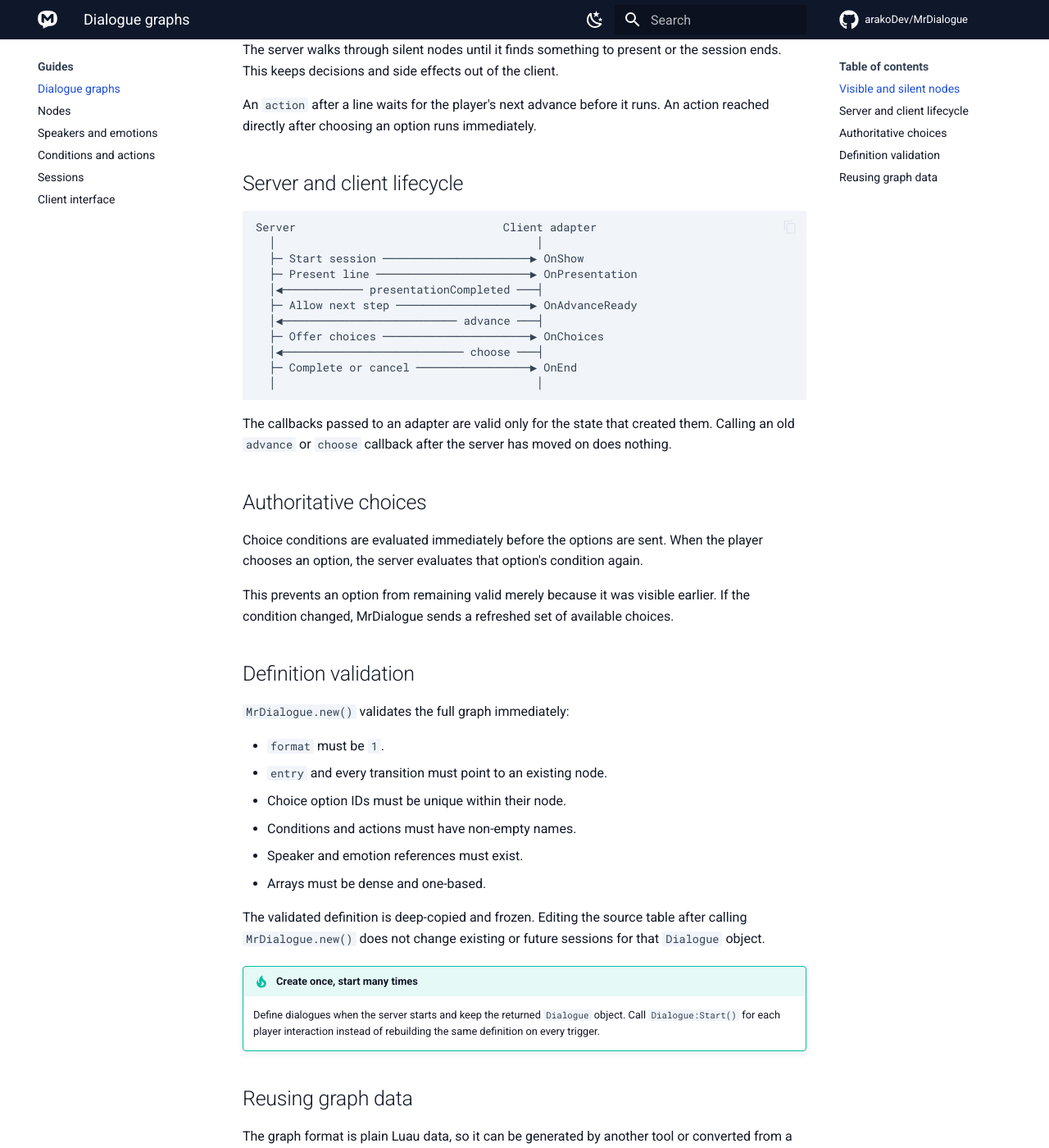
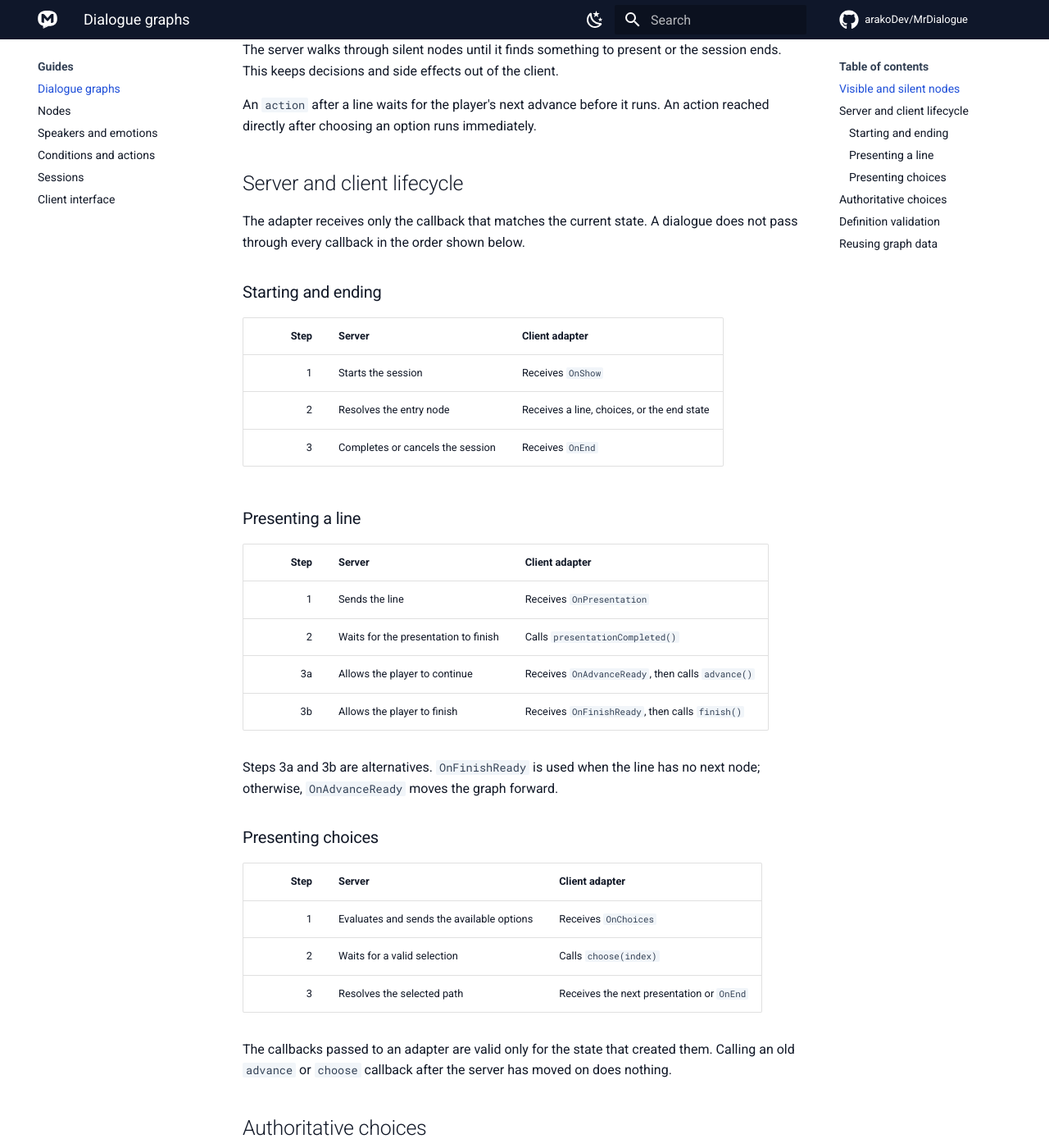
Before and after one commit to arakoDev/MrDialogue, an MkDocs documentation site: the page built from docs/guides/dialogue-graphs.md, in a window 1280 px wide and 1400 px high, scrolled down 905 px. Shown: the whole window at 82% size. Built offline with MkDocs 1.6.1 and Material for MkDocs 9.7.7, drawn with Linux system fonts in a browser that asks for light colours; comment, search, counter and statistics services are not loaded.

Commit message:
Improve server and client lifecycle documentation

````diff
--- a/docs/guides/dialogue-graphs.md
+++ b/docs/guides/dialogue-graphs.md
@@ -38,19 +38,36 @@ reached directly after choosing an option runs immediately.
 
 ## Server and client lifecycle
 
-```text
-Server                               Client adapter
-  │                                       │
-  ├─ Start session ──────────────────────▶ OnShow
-  ├─ Present line ───────────────────────▶ OnPresentation
-  │◀──────────── presentationCompleted ───┤
-  ├─ Allow next step ────────────────────▶ OnAdvanceReady
-  │◀────────────────────────── advance ───┤
-  ├─ Offer choices ──────────────────────▶ OnChoices
-  │◀─────────────────────────── choose ───┤
-  ├─ Complete or cancel ─────────────────▶ OnEnd
-  │                                       │
-```
+The adapter receives only the callback that matches the current state. A dialogue
+does not pass through every callback in the order shown below.
+
+### Starting and ending
+
+| Step | Server | Client adapter |
+| ---: | --- | --- |
+| 1 | Starts the session | Receives `OnShow` |
+| 2 | Resolves the entry node | Receives a line, choices, or the end state |
+| 3 | Completes or cancels the session | Receives `OnEnd` |
+
+### Presenting a line
+
+| Step | Server | Client adapter |
+| ---: | --- | --- |
+| 1 | Sends the line | Receives `OnPresentation` |
+| 2 | Waits for the presentation to finish | Calls `presentationCompleted()` |
+| 3a | Allows the player to continue | Receives `OnAdvanceReady`, then calls `advance()` |
+| 3b | Allows the player to finish | Receives `OnFinishReady`, then calls `finish()` |
+
+Steps 3a and 3b are alternatives. `OnFinishReady` is used when the line has no next
+node; otherwise, `OnAdvanceReady` moves the graph forward.
+
+### Presenting choices
+
+| Step | Server | Client adapter |
+| ---: | --- | --- |
+| 1 | Evaluates and sends the available options | Receives `OnChoices` |
+| 2 | Waits for a valid selection | Calls `choose(index)` |
+| 3 | Resolves the selected path | Receives the next presentation or `OnEnd` |
 
 The callbacks passed to an adapter are valid only for the state that created them.
 Calling an old `advance` or `choose` callback after the server has moved on does
````
